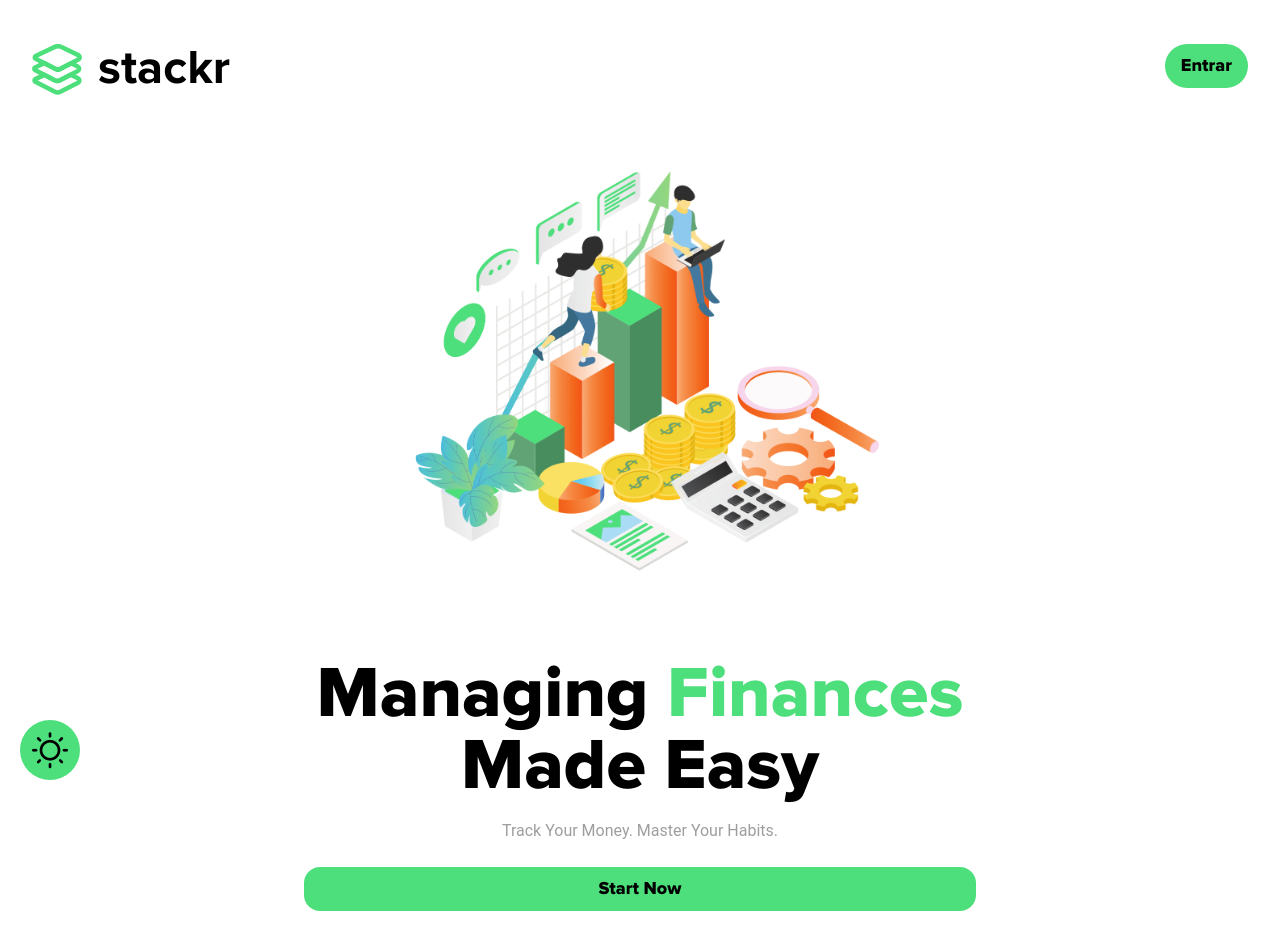
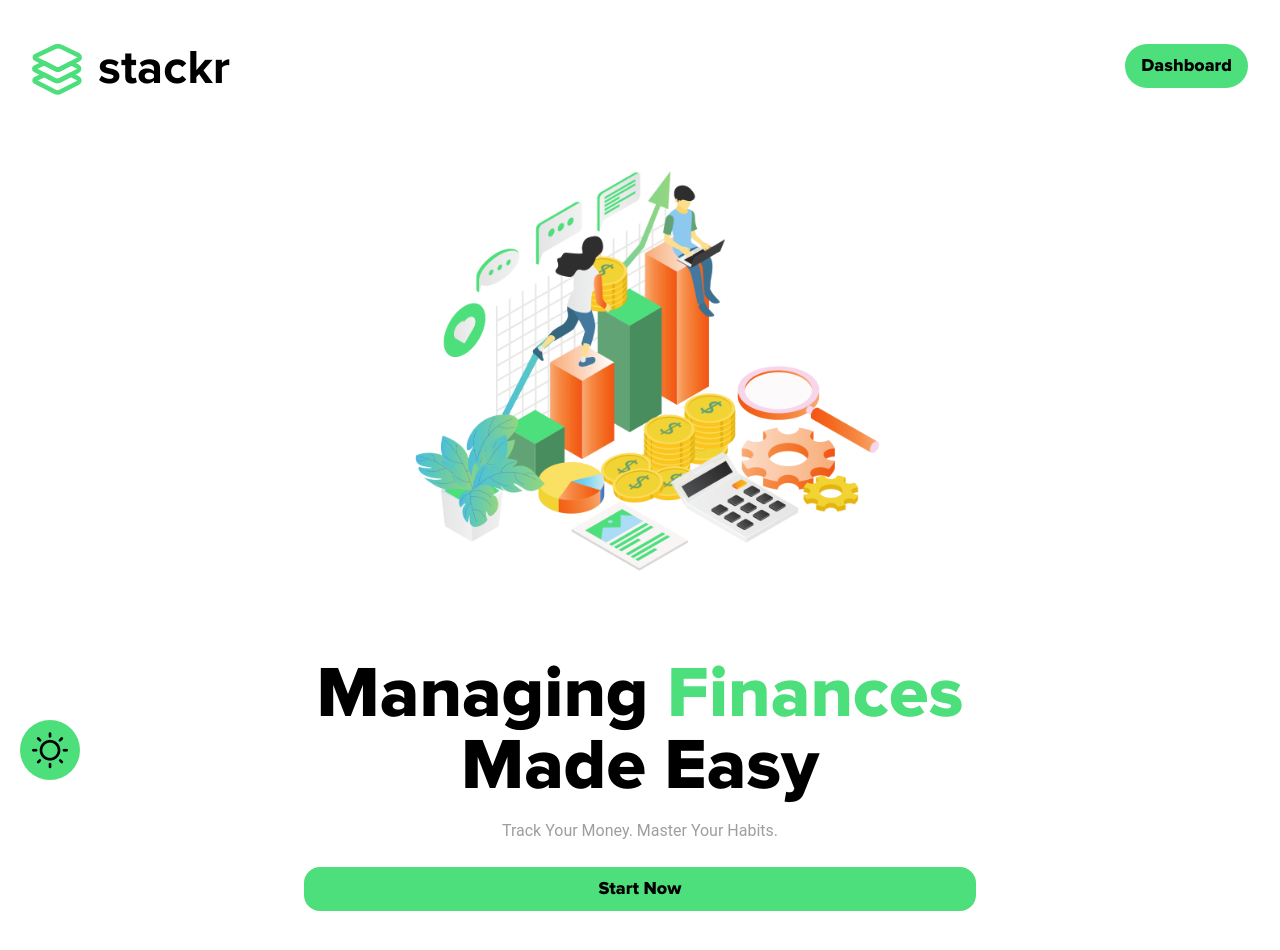
Before and after one commit to joaoliveira6704/pw1-fincance-tracker, a Vue app: page / in a window 1280 px wide. Shown: the top 950 px of the page. Built offline with nearby package versions, Linux system fonts and the light colour scheme; sample sign-in values are in the browser's storage.

Commit message:
fix: update button label from 'Entrar' to 'Dashboard' in Navbar component

```diff
--- a/db/db.json
+++ b/db/db.json
@@ -46,12 +46,12 @@
     {
       "id": "d1f3",
       "userId": "1",
-      "token": "a836ae00-7e4a-427d-9de4-f273f5b104bd"
+      "token": "42c88765-b8a7-4849-beab-7cdafee19fc7"
     },
     {
       "id": "92c6",
       "userId": "2",
-      "token": "6c800573-0c8b-4d7d-984e-c630d2664510"
+      "token": "5b0aadfb-695b-4b49-8cf9-442a697002ec"
     }
   ]
 }
--- a/src/components/Navbar.vue
+++ b/src/components/Navbar.vue
@@ -27,7 +27,7 @@ export default {
   >
     <Logo />
     <div v-if="isAuth" class="flex space-x-2">
-      <Button variant="fill" to="/main">Entrar</Button>
+      <Button variant="fill" to="/main">Dashboard</Button>
     </div>
 
     <div v-else class="flex space-x-2">
```
